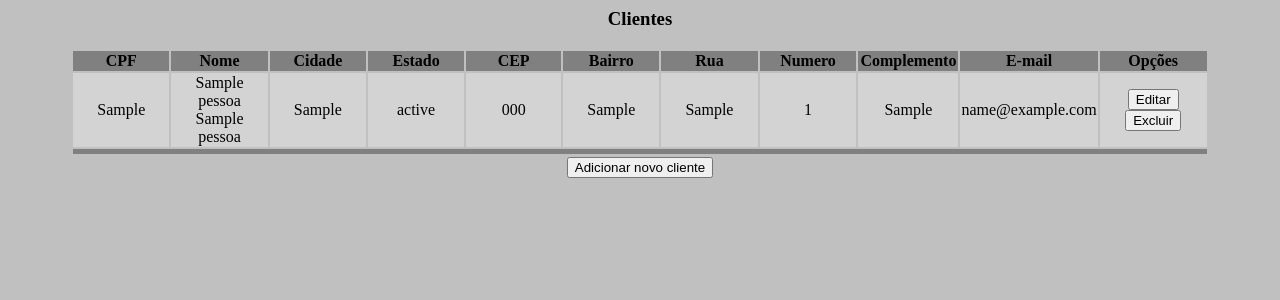
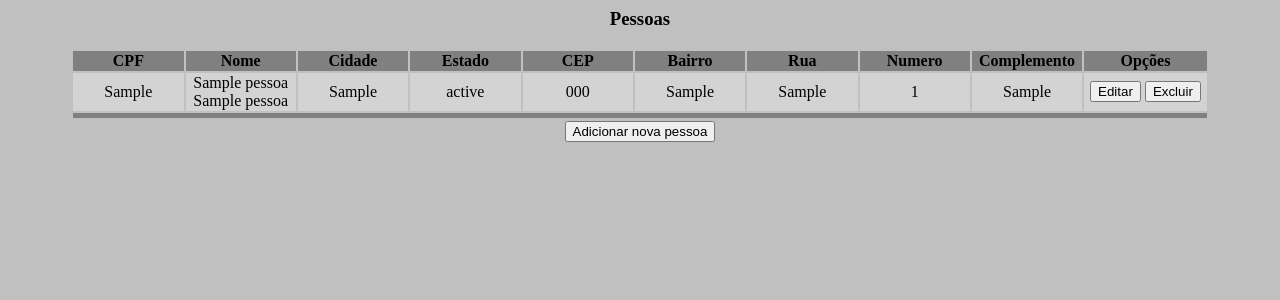
Before and after one commit to david-jc-br/GroupFive, a PHP site: page / in a window 1280 px wide. Shown: the top 300 px of the page. Run offline with PHP 8.4, Linux system fonts and the light colour scheme; tables that the repository leaves empty hold one stand-in row (values such as "Sample post").

Commit message:
Update index.php

```diff
--- a/logisticaVendas-html/index.php
+++ b/logisticaVendas-html/index.php
@@ -5,21 +5,20 @@ header("Content-Type: text/html; charset=UTF-8",true);
 <head><title>Logística de Vendas.</title></head>
 <body>
 <body style ="background-color:silver;">
-<center><h3>Clientes</h3></center>
+<center><h3>Pessoas</h3></center>
 <form name="form1" method="POST" action="form_incluir.php">
 <table align="center" width="90%">
 <?php
 include("./config.php");
 $con = mysqli_connect($host, $login, $senha, $bd);
-$sql = "SELECT pessoa.*, email
-        FROM pessoa JOIN cliente
-        WHERE pessoa.idPessoa = cliente.idCliente
+$sql = "SELECT pessoa.*
+        FROM pessoa
         ORDER BY primeiroNome";
 $tabela = mysqli_query($con, $sql);
 if(mysqli_num_rows($tabela)==0){
 ?>
-  <tr><td align="center">Nenhum cliente cadastrado.</td></tr>
-  <tr><td align="center"><input type="submit" value="incluir Cliente"></td></tr>
+  <tr><td align="center">Nenhuma pessoa cadastrada.</td></tr>
+  <tr><td align="center"><input type="submit" value="incluir pessoa"></td></tr>
 <?php
 }else{
 ?>
@@ -33,7 +32,6 @@ if(mysqli_num_rows($tabela)==0){
                      <td width="9%" align="center"><b>Rua</b></td>
                      <td width="9%" align="center"><b>Numero</b></td>
                      <td width="9%" align="center"><b>Complemento</b></td>
-                     <td width="9%" align="center"><b>E-mail</b></td>
                      <td width="10%"align="center"><b>Opções</b></td>
     </tr>
 <?php
@@ -49,7 +47,6 @@ if(mysqli_num_rows($tabela)==0){
       <td><?php echo $dados[8]; ?></td>
       <td><?php echo $dados[9]; ?></td>
       <td><?php echo $dados[10]; ?></td>
-      <td><?php echo $dados[11]; ?></td>
 
 	  <td align="center">
 	    <input type="button" value="Editar" onclick="location.href='form_incluir.php?idPessoa=<?php echo $dados[0]; ?>'">
@@ -63,7 +60,7 @@ if(mysqli_num_rows($tabela)==0){
 <?php
 mysqli_close($con);
 ?>
-<tr><td colspan="12" align="center"><input type="submit" value="Adicionar novo cliente"></td></tr>
+<tr><td colspan="12" align="center"><input type="submit" value="Adicionar nova pessoa"></td></tr>
 <?php
 }
 ?>
```
